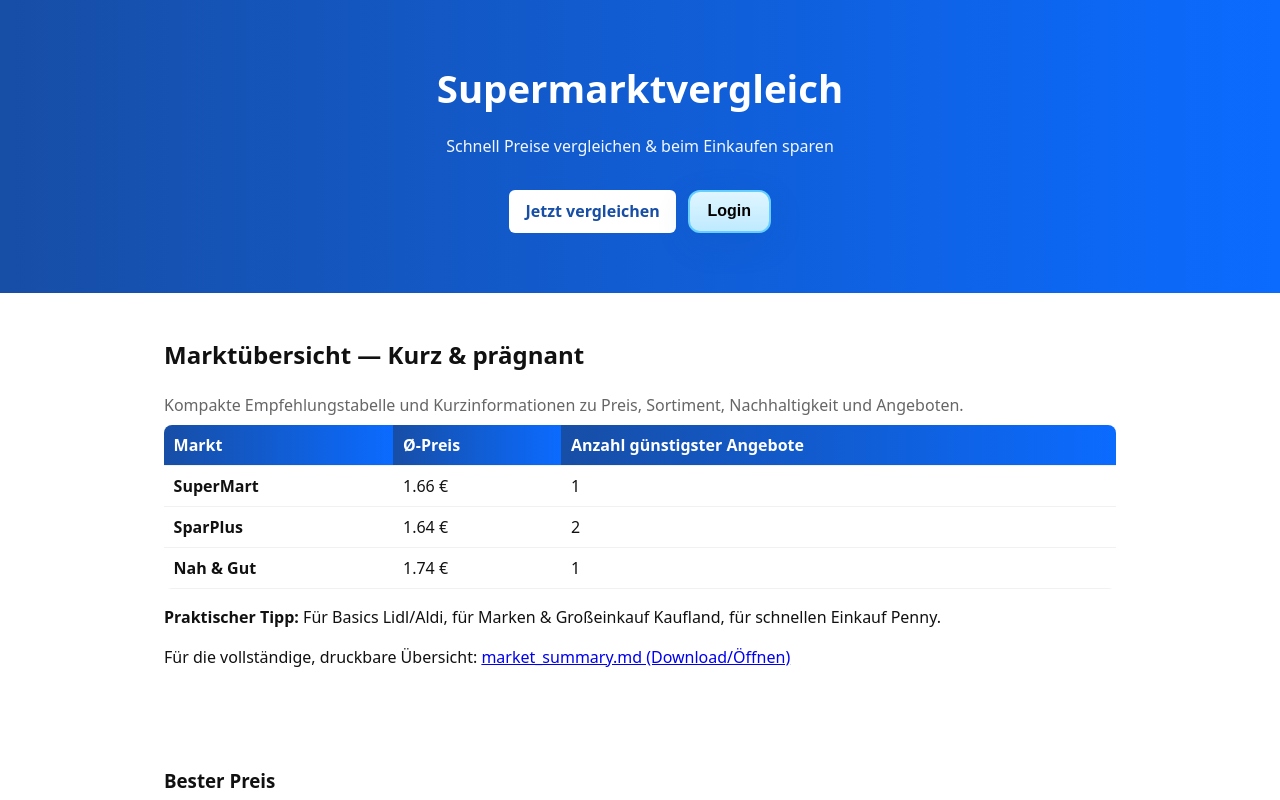
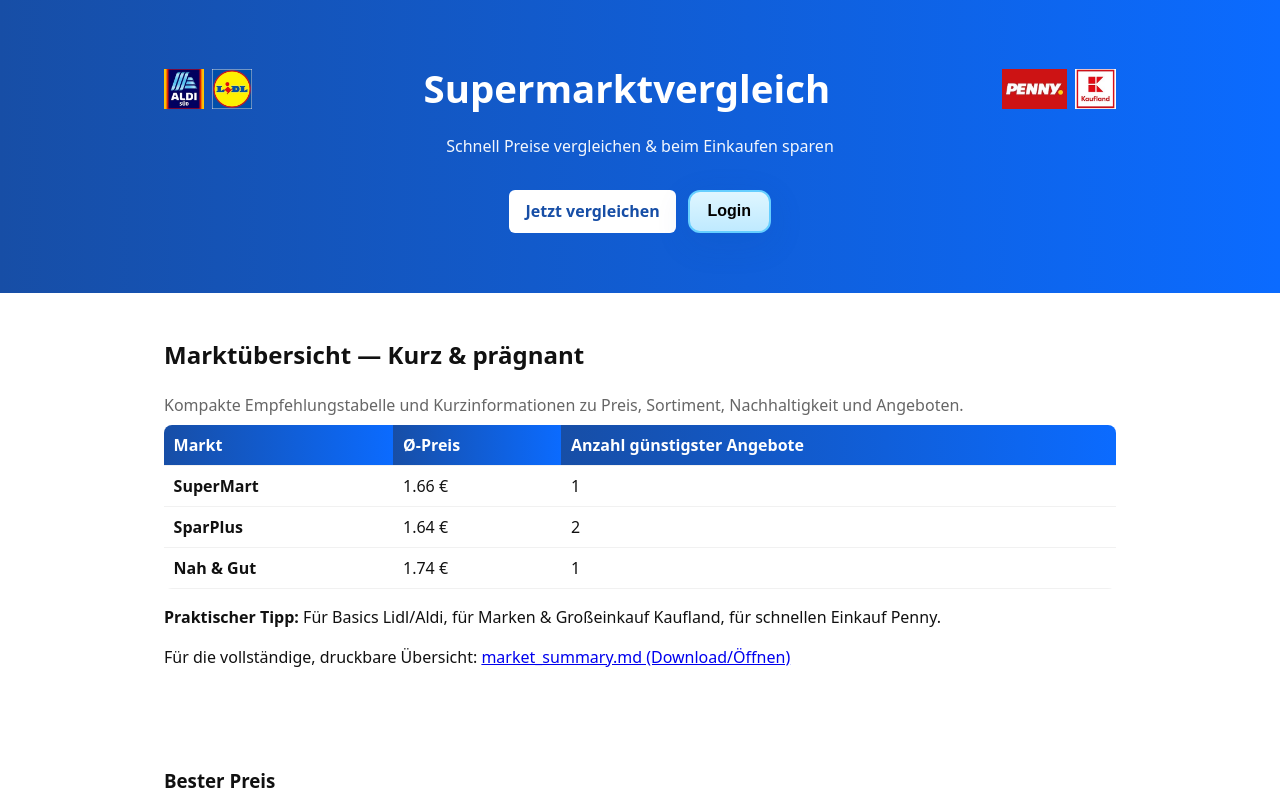
Before and after one commit to erickuehn/Supermarkt2-alter-Projekt, a Next.js app: page / in a window 1280 px wide. Shown: the top 800 px of the page. Built offline with nearby package versions, Linux system fonts and the light colour scheme.

Commit message:
Restore 5-column summary table (per user request)

```diff
--- a/pages/index.js
+++ b/pages/index.js
@@ -4,7 +4,17 @@ import Script from 'next/script';
 const bodyHtml = `
     <header class="site-header">
       <div class="container">
-    <h1>Supermarktvergleich</h1>
+        <div style="display:flex;align-items:center;justify-content:space-between;gap:1rem;">
+          <div style="display:flex;gap:0.5rem;align-items:center">
+            <img src="/images/aldi.jpg" alt="Aldi Süd" style="height:40px;object-fit:contain" />
+            <img src="/images/lidl.jpg" alt="Lidl" style="height:40px;object-fit:contain" />
+          </div>
+          <h1 style="margin:0;text-align:center;flex:1">Supermarktvergleich</h1>
+          <div style="display:flex;gap:0.5rem;align-items:center">
+            <img src="/images/penny.jpg" alt="Penny" style="height:40px;object-fit:contain" />
+            <img src="/images/kaufland.jpg" alt="Kaufland" style="height:40px;object-fit:contain" />
+          </div>
+        </div>
         <p class="tagline">Schnell Preise vergleichen & beim Einkaufen sparen</p>
         <div style="display:flex;gap:0.75rem;align-items:center;justify-content:center">
           <a href="#compare" class="cta">Jetzt vergleichen</a>
```
Lines whose indentation alone changed are shown as unchanged.
